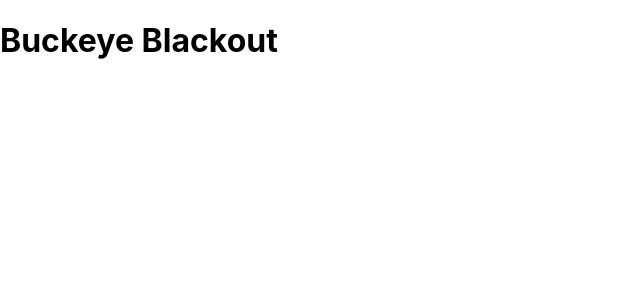
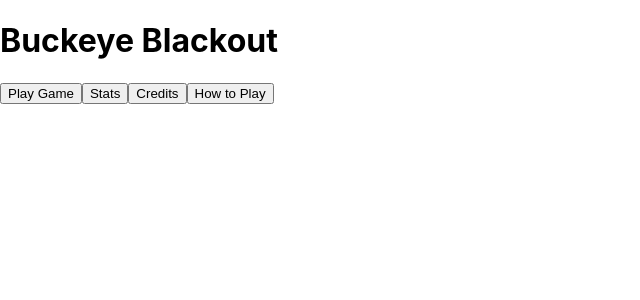
Before and after one commit to Yuris2/buckeye-blackout-web, a React (Create React App) app: page / in a window 1280 px wide. Shown: the top 300 px of the page, without its empty margins (0-640 px from the left). Built offline with nearby package versions, Linux system fonts and the light colour scheme.

Commit message:
Added buttons and split into more divs

```diff
--- a/src/Menu.js
+++ b/src/Menu.js
@@ -1,7 +1,18 @@
 function Menu() {
     return (
-        <div className="Menu">
-        <h1> Buckeye Blackout</h1>
+
+        <div className="Menu"> {/* Parent Function */}
+        <div className = "Title">
+            <h1> Buckeye Blackout</h1>
+        </div>
+
+        <div className="navigationBar">
+            <button> Play Game </button>
+            <button> Stats </button>
+            <button> Credits </button>
+            <button> How to Play </button>
+        </div>
+
         </div>
     );
 }
```
